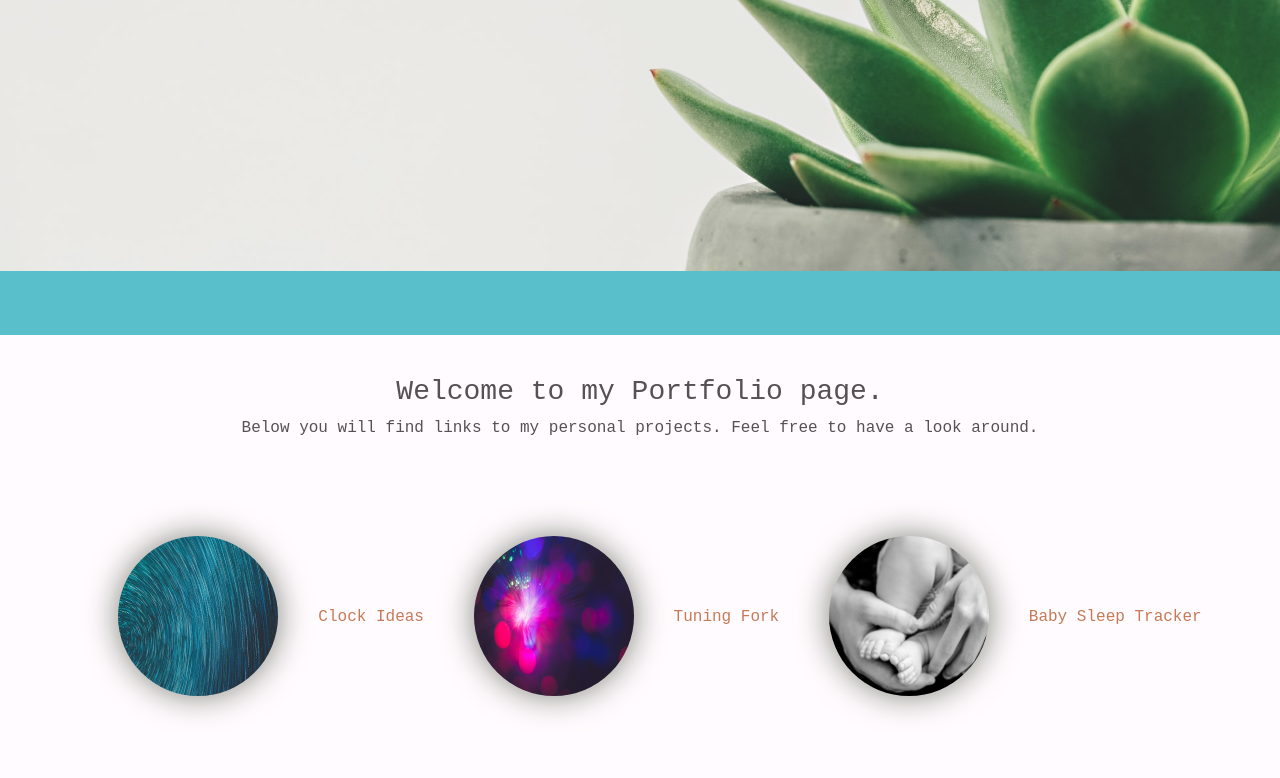
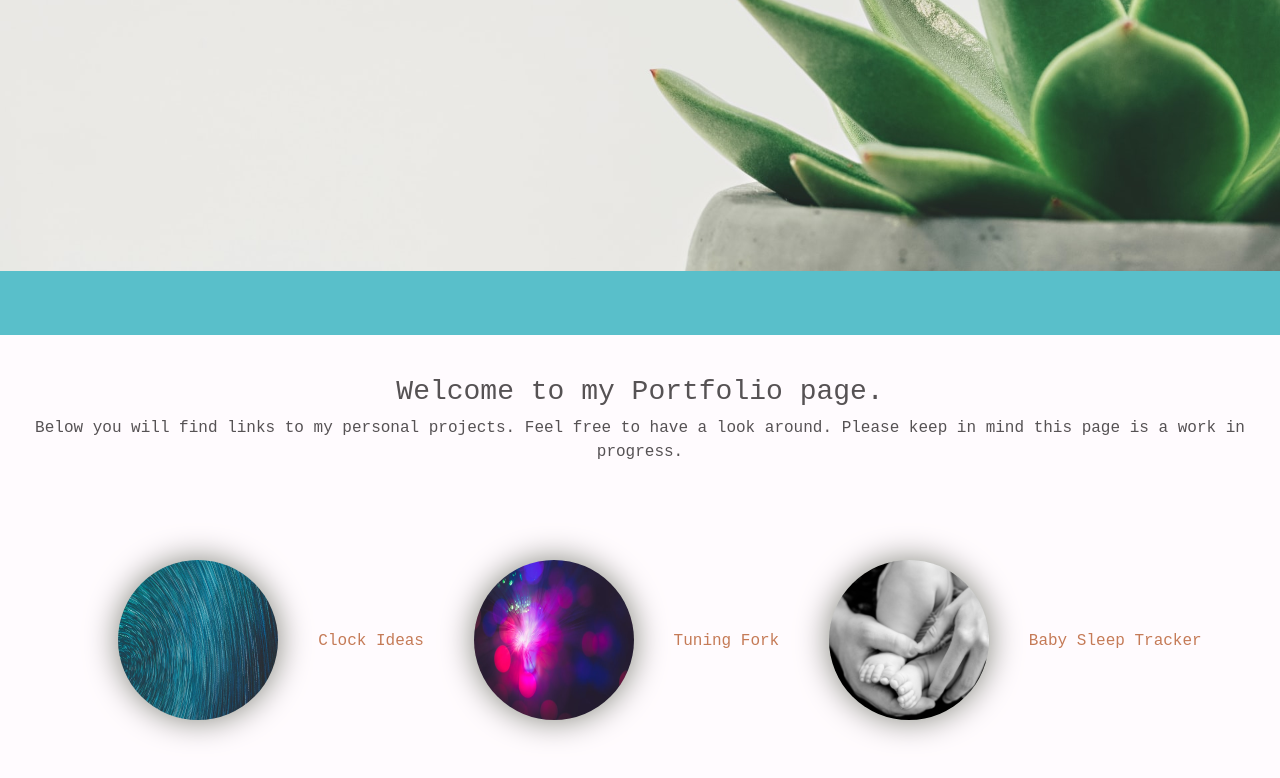
Before and after one commit to DenitoLuz/DenitoLuz.github.io, a plain HTML site: page index.html in a window 1280 px wide. Shown: the part 556-1334 px from the top of the page. Drawn offline with nearby package versions, Linux system fonts and the light colour scheme.

Commit message:
change text index

```diff
--- a/index.html
+++ b/index.html
@@ -62,7 +62,7 @@
                 Welcome to my Portfolio page.
             </h3>
             <p>
-                Below you will find links to my personal projects. Feel free to have a look around.
+                Below you will find links to my personal projects. Feel free to have a look around. Please keep in mind this page is a work in progress.
             </p>
             <div class="projs">
                 <a href="clock.html"><img src="imgProjA.jpg" class="projpics img-fluids" alt="Link to Clock">Clock Ideas</a>
```
